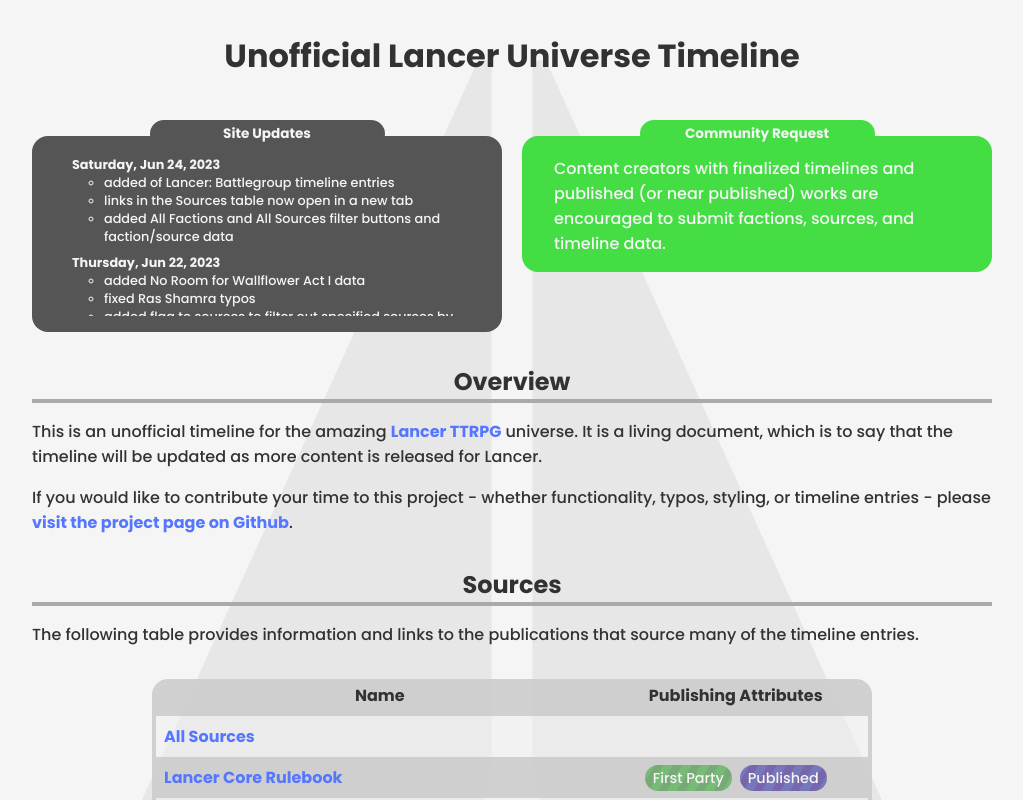
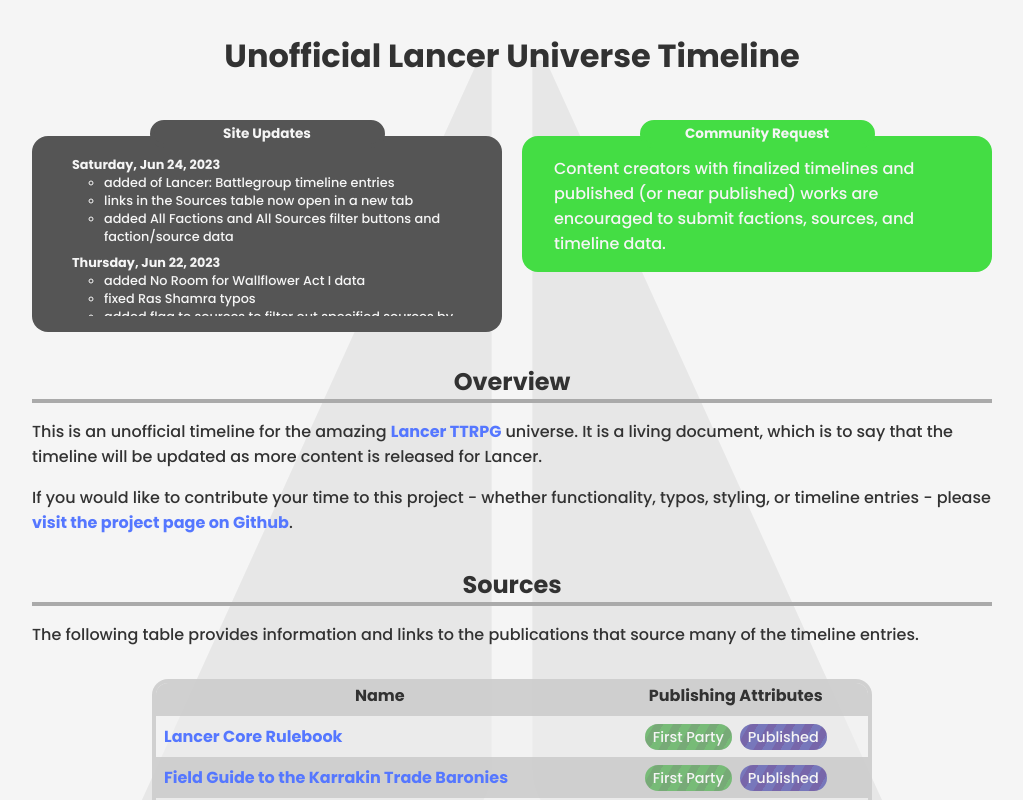
Before and after one commit to rishenko/react-lancer-timeline, a React (Create React App) app: page / in a window 1280 px wide. Shown: the top 800 px of the page, without its empty margins (128-1151 px from the left). Built offline with nearby package versions, Linux system fonts and the light colour scheme.

Commit message:
disables appearance of All Sources in source table

```diff
--- a/src/source-table/SourceTable.js
+++ b/src/source-table/SourceTable.js
@@ -14,7 +14,7 @@
                 <tbody>
                     {Object.values(sources).map((source) => {
                         return (
-                        (source.name != "No Source") && <SourceTableEntry key={source.name} source={source} publishingAttributes={publishingAttributes} />
+                            !["No Source", "All Sources"].includes(source.name) && <SourceTableEntry key={source.name} source={source} publishingAttributes={publishingAttributes} />
                         )
                     })}
                 </tbody>
```
Lines whose indentation alone changed are shown as unchanged.
